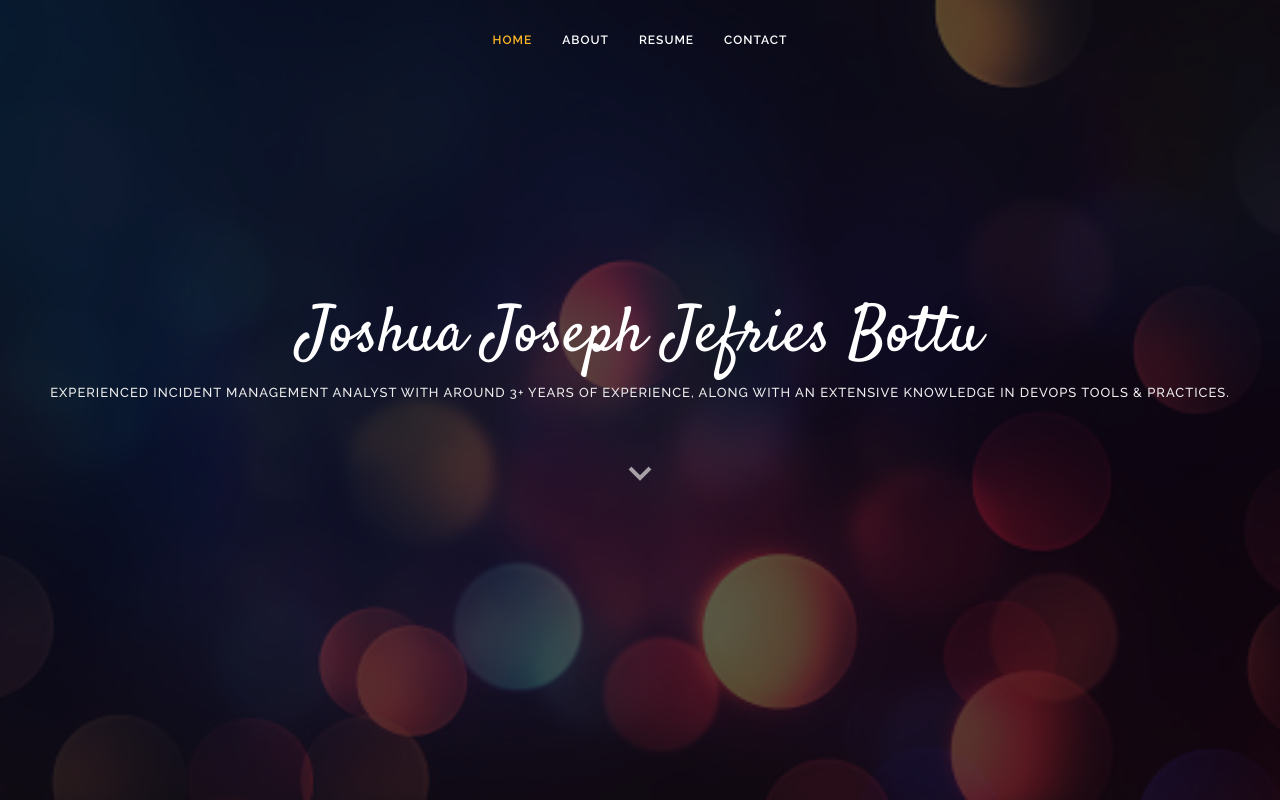
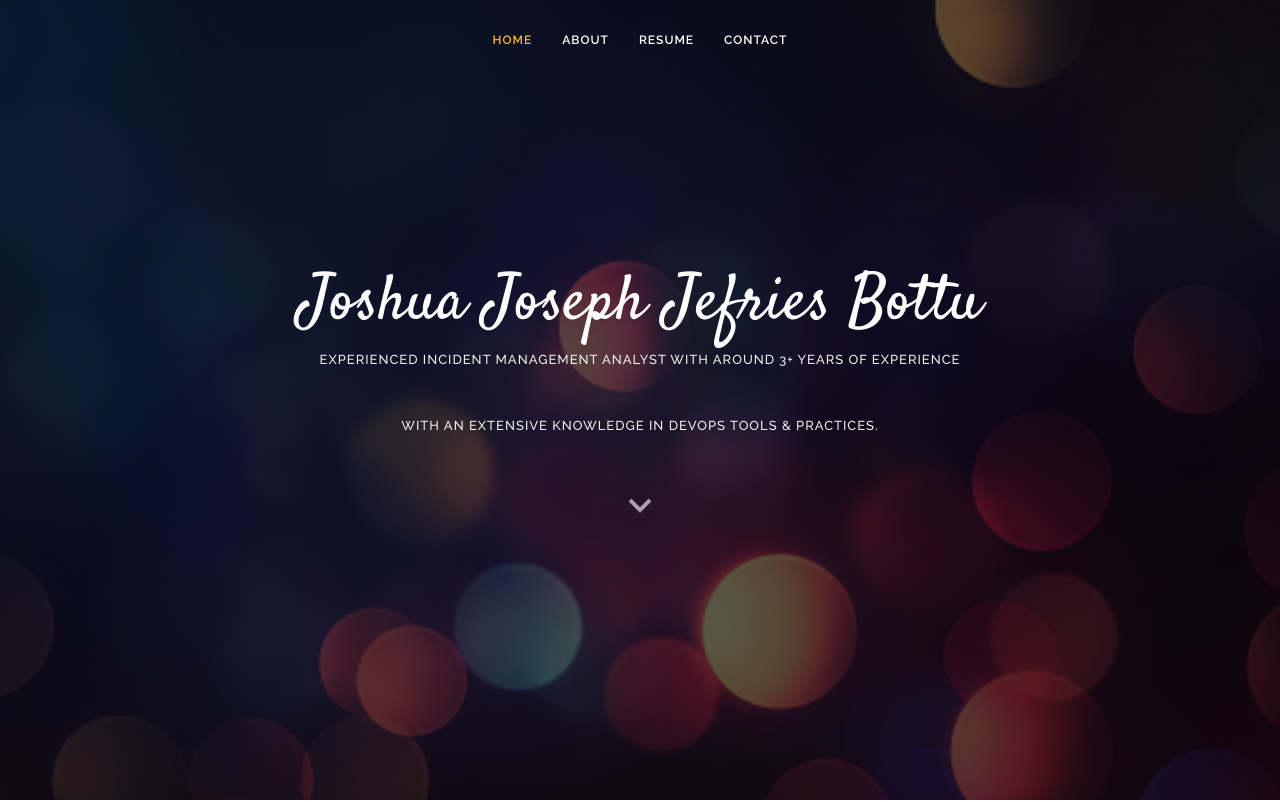
Before and after one commit to joshuajosephjefries/MyProfile, a plain HTML site: page index.html in a window 1280 px wide. Shown: the top 802 px of the page. Drawn offline with nearby package versions, Linux system fonts and the light colour scheme.

Commit message:
Update index.html

```diff
--- a/index.html
+++ b/index.html
@@ -55,7 +55,8 @@
   <section id="hero">
     <div class="hero-container">
       <h1>Joshua Joseph Jefries Bottu</h1>
-      <h2>Experienced Incident Management Analyst with around 3+ years of experience, along  with an extensive knowledge in DevOps tools & practices.</h2>
+      <h2>Experienced Incident Management Analyst with around 3+ years of experience </h2>
+      <h2>With an extensive knowledge in DevOps tools & practices.</h2>
       <a href="#about" class="btn-scroll scrollto" title="Scroll Down"><i class="bx bx-chevron-down"></i></a>
     </div>
   </section><!-- End Hero -->
```
